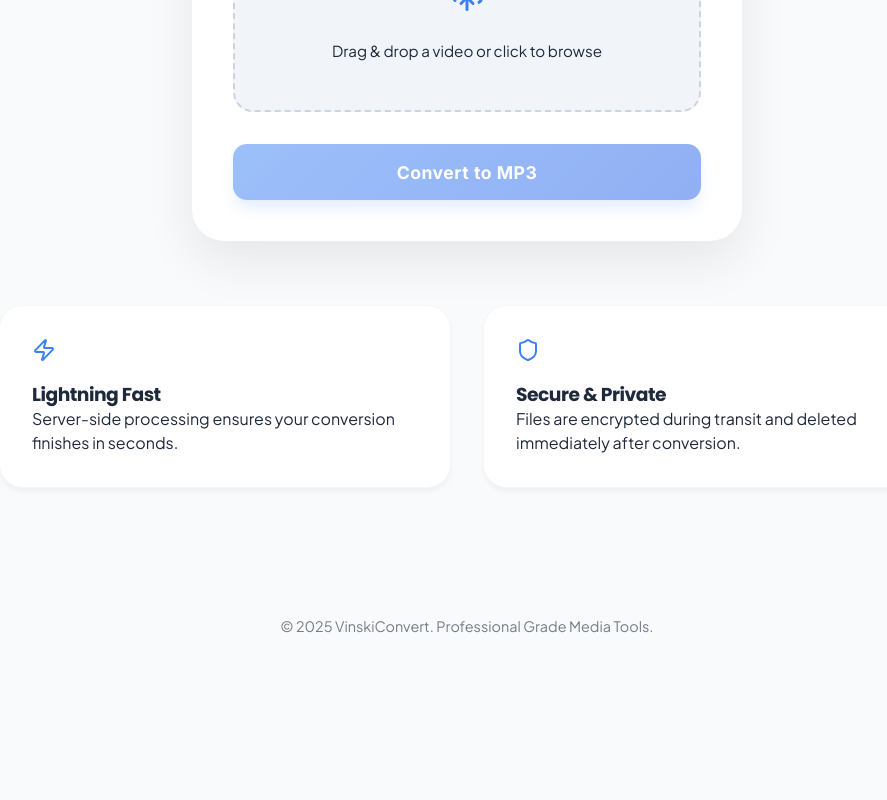
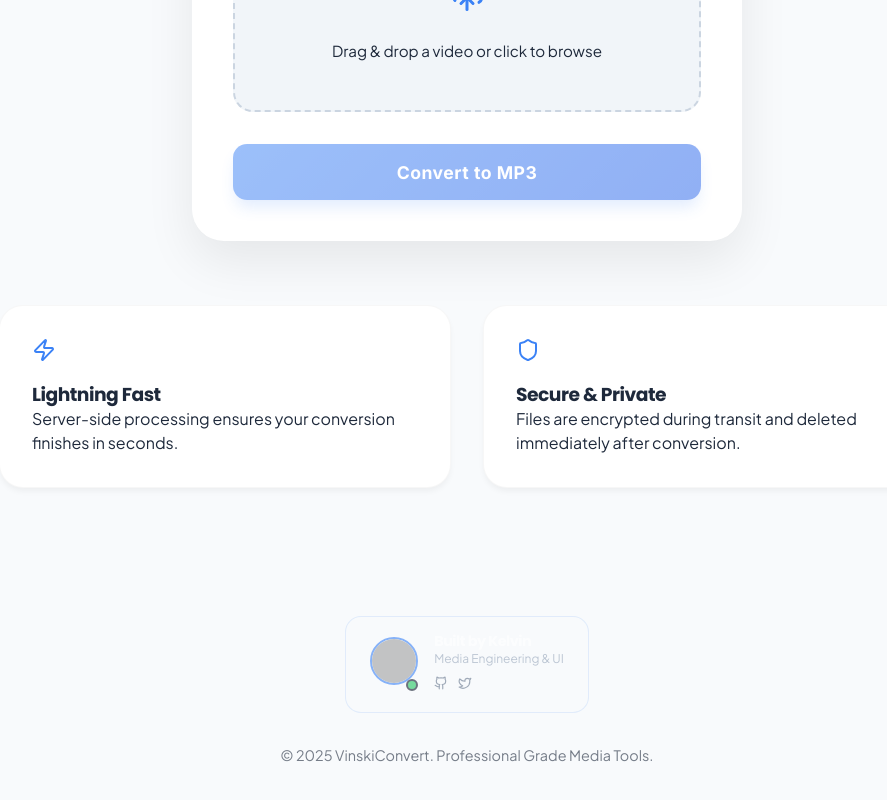
Before and after one commit to kelvink17/mp4-to-mp3-front-end, a React (Vite) app: page / in a window 1280 px wide. Shown: the part 566-1366 px from the top of the page, without its empty margins (173-1060 px from the left). Before the commit the page ends 1267 px from the top, so only its background shows below. Built offline with nearby package versions, Linux system fonts and the light colour scheme; grey boxes are pictures that could not be loaded.

Commit message:
fixing 2

```diff
--- a/src/App.jsx
+++ b/src/App.jsx
@@ -1,8 +1,8 @@
-import { useEffect, useState } from 'react'
-import './App.css'
+import { useEffect, useState } from 'react';
+import './App.css';
 import LoadingSpinner from './LoadingSpinner';
 import UploadForm from './UploadForm';
-import { Shield, Zap, Music } from 'lucide-react';
+import { Shield, Zap, Music, Github, Twitter } from 'lucide-react'; // Added icons
 
 function App() {
   const [isLoading, setIsLoading] = useState(true);
@@ -49,6 +49,46 @@ function App() {
       </section>
 
       <footer className="footer">
+        {/* --- Added Creator Card --- */}
+        <div className="creator-container" style={{
+          display: 'flex',
+          justifyContent: 'center',
+          marginBottom: '2rem'
+        }}>
+          <div className="creator-card" style={{
+            display: 'flex',
+            alignItems: 'center',
+            gap: '1rem',
+            padding: '1rem 1.5rem',
+            background: 'rgba(255, 255, 255, 0.03)',
+            border: '1px solid rgba(59, 130, 246, 0.2)',
+            borderRadius: '16px',
+            backdropFilter: 'blur(10px)'
+          }}>
+            <div style={{ position: 'relative' }}>
+              <img
+                src="https://github.com/kelvink17.png"
+                alt="Kelvin"
+                style={{ width: '48px', height: '48px', borderRadius: '50%', border: '2px solid #3b82f6' }}
+              />
+              <div style={{
+                position: 'absolute', bottom: '0', right: '0',
+                width: '12px', height: '12px', background: '#22c55e',
+                borderRadius: '50%', border: '2px solid #0f172a'
+              }}></div>
+            </div>
+            <div style={{ textAlign: 'left' }}>
+              <h4 style={{ margin: 0, fontSize: '0.9rem', color: '#fff' }}>Built by Kelvin</h4>
+              <p style={{ margin: 0, fontSize: '0.75rem', color: '#94a3b8' }}>Media Engineering & UI</p>
+              <div style={{ display: 'flex', gap: '10px', marginTop: '6px' }}>
+                <a href="https://github.com/kelvink17" style={{ color: '#64748b' }}><Github size={14}/></a>
+                <a href="#" style={{ color: '#64748b' }}><Twitter size={14}/></a>
+              </div>
+            </div>
+          </div>
+        </div>
+        {/* ------------------------- */}
+
         <p>© 2025 VinskiConvert. Professional Grade Media Tools.</p>
       </footer>
     </div>
```
